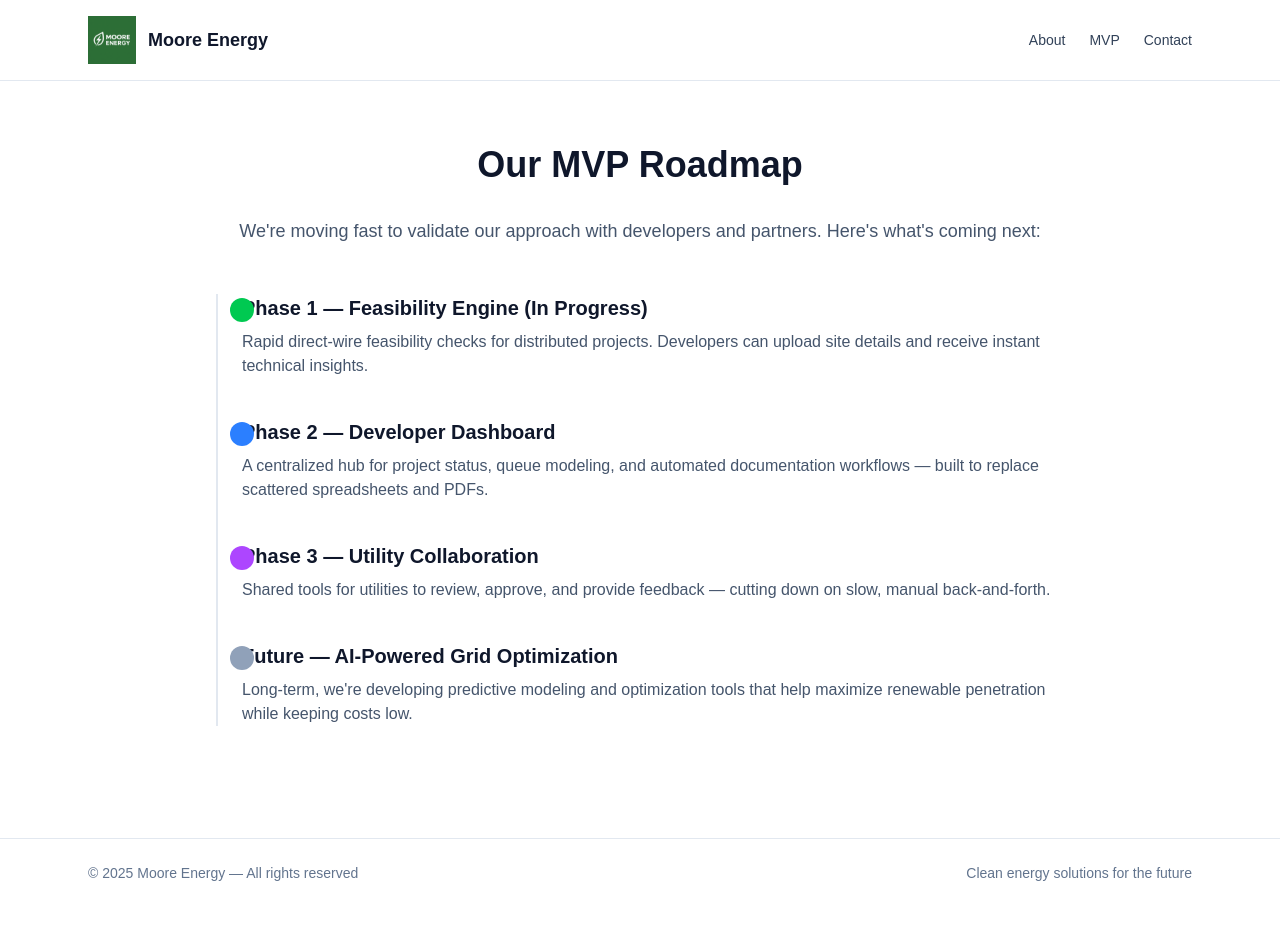
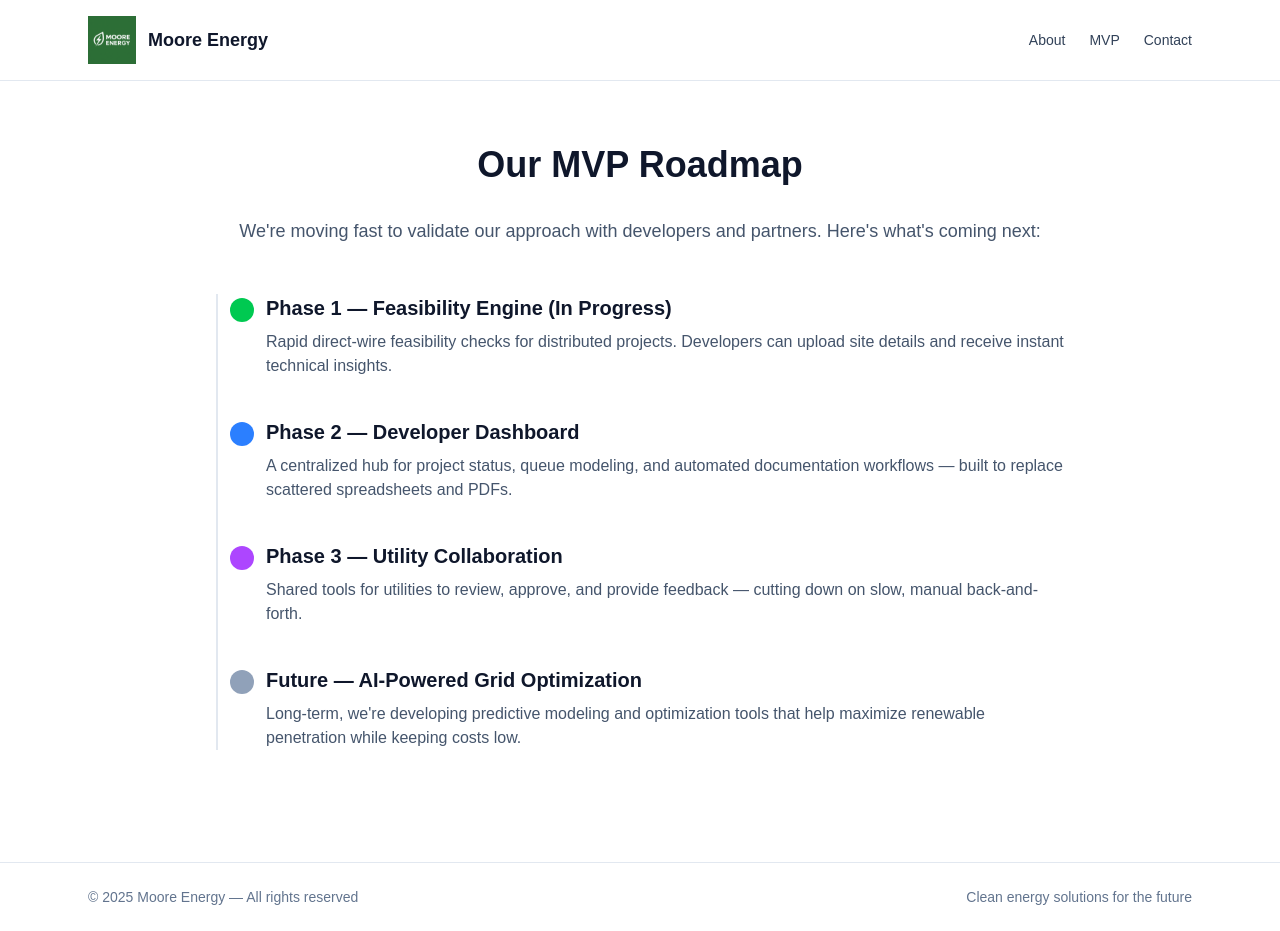
Before and after one commit to Dr-V773/Moore-Energy, a Next.js app: page /mvp in a window 1280 px wide. Before the commit the page ends 907 px from the top, so only its background shows below. Built offline with nearby package versions, Linux system fonts and the light colour scheme.

Commit message:
Fix: cricles atempt 4

```diff
--- a/app/mvp/page.tsx
+++ b/app/mvp/page.tsx
@@ -18,40 +18,48 @@ export default function MVP() {
 
         <div className="space-y-10 relative border-l-2 border-slate-200 pl-6">
           {/* Step 1 */}
-          <div className="relative space-x-4">
-            <span className="absolute -left-3 top-1 w-6 h-6 rounded-full bg-green-500 space-x-4"></span>
-            <h2 className="text-xl font-semibold">Phase 1 — Feasibility Engine (In Progress)</h2>
-            <p className="text-slate-600 mt-2">
+          <div className="relative">
+            <span className="absolute -left-3 top-1 w-6 h-6 rounded-full bg-green-500"></span>
+            <h2 className="ml-6 text-xl font-semibold relative z-10">
+              Phase 1 — Feasibility Engine (In Progress)
+            </h2>
+            <p className="ml-6 text-slate-600 mt-2">
               Rapid direct-wire feasibility checks for distributed projects. Developers
               can upload site details and receive instant technical insights.
             </p>
           </div>
 
           {/* Step 2 */}
-          <div className="relative space-x-4">
-            <span className="absolute -left-3 top-1 w-6 h-6 rounded-full bg-blue-500 space-x-4"></span>
-            <h2 className="text-xl font-semibold">Phase 2 — Developer Dashboard</h2>
-            <p className="text-slate-600 mt-2">
+          <div className="relative">
+            <span className="absolute -left-3 top-1 w-6 h-6 rounded-full bg-blue-500"></span>
+            <h2 className="ml-6 text-xl font-semibold relative z-10">
+              Phase 2 — Developer Dashboard
+            </h2>
+            <p className="ml-6 text-slate-600 mt-2">
               A centralized hub for project status, queue modeling, and automated
               documentation workflows — built to replace scattered spreadsheets and PDFs.
             </p>
           </div>
 
           {/* Step 3 */}
-          <div className="relative space-x-4">
-            <span className="absolute -left-3 top-1 w-6 h-6 rounded-full bg-purple-500 space-x-4"></span>
-            <h2 className="text-xl font-semibold">Phase 3 — Utility Collaboration</h2>
-            <p className="text-slate-600 mt-2">
+          <div className="relative">
+            <span className="absolute -left-3 top-1 w-6 h-6 rounded-full bg-purple-500"></span>
+            <h2 className="ml-6 text-xl font-semibold relative z-10">
+              Phase 3 — Utility Collaboration
+            </h2>
+            <p className="ml-6 text-slate-600 mt-2">
               Shared tools for utilities to review, approve, and provide feedback — cutting
               down on slow, manual back-and-forth.
             </p>
           </div>
 
           {/* Step 4 */}
-          <div className="relative space-x-4">
-            <span className="absolute -left-3 top-1 w-6 h-6 rounded-full bg-slate-400 space-x-4"></span>
-            <h2 className="text-xl font-semibold">Future — AI-Powered Grid Optimization</h2>
-            <p className="text-slate-600 mt-2">
+          <div className="relative">
+            <span className="absolute -left-3 top-1 w-6 h-6 rounded-full bg-slate-400"></span>
+            <h2 className="ml-6 text-xl font-semibold relative z-10">
+              Future — AI-Powered Grid Optimization
+            </h2>
+            <p className="ml-6 text-slate-600 mt-2">
               Long-term, we&apos;re developing predictive modeling and optimization tools that
               help maximize renewable penetration while keeping costs low.
             </p>
```
